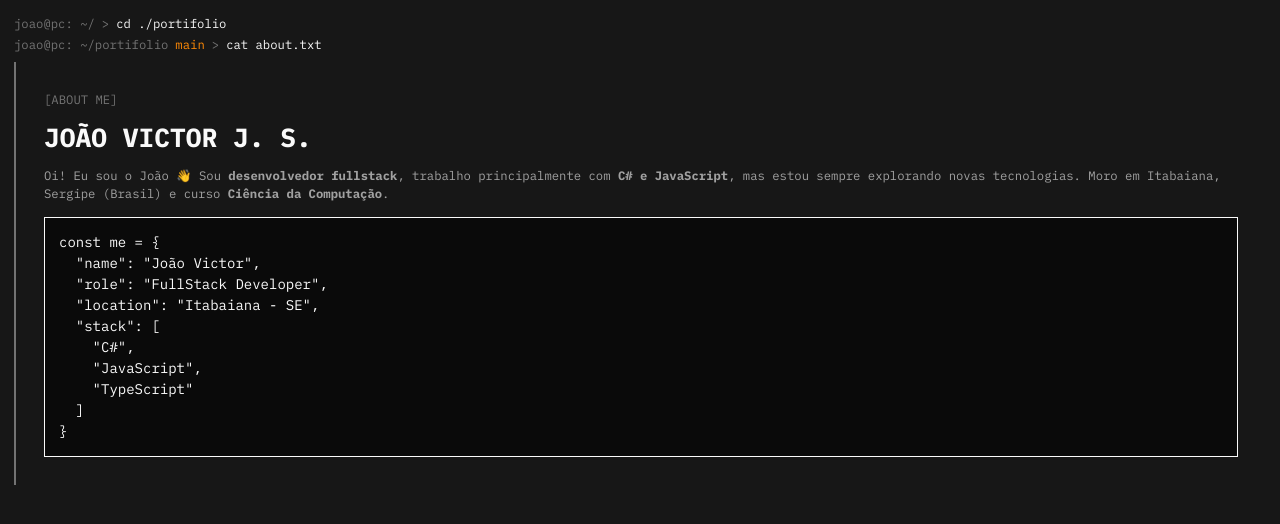
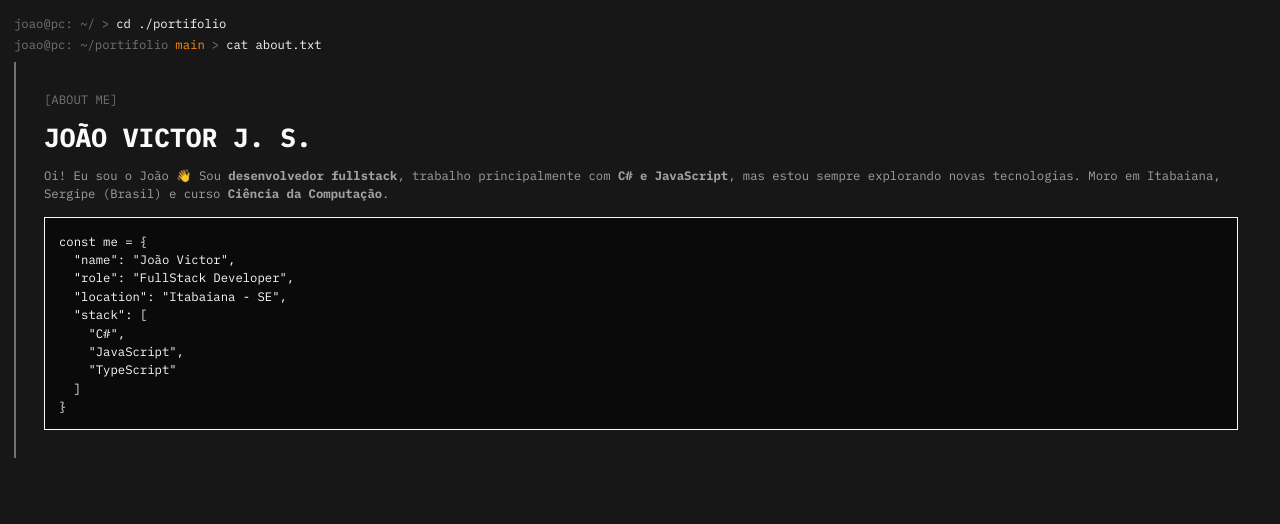
Before and after one commit to joaovictorjs/portifolio, a Svelte app: page / in a window 1280 px wide. Shown: the top 524 px of the page. Built offline with nearby package versions, Linux system fonts and the light colour scheme.

Commit message:
feat: adds style to pre tag

```diff
--- a/src/app.css
+++ b/src/app.css
@@ -82,6 +82,10 @@
     @apply text-base text-neutral-500;
   }
 
+  pre {
+    @apply text-base;
+  }
+
   small {
     @apply text-sm;
   }
```
